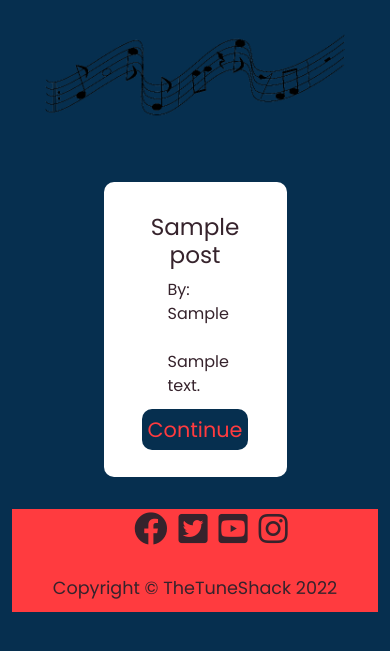
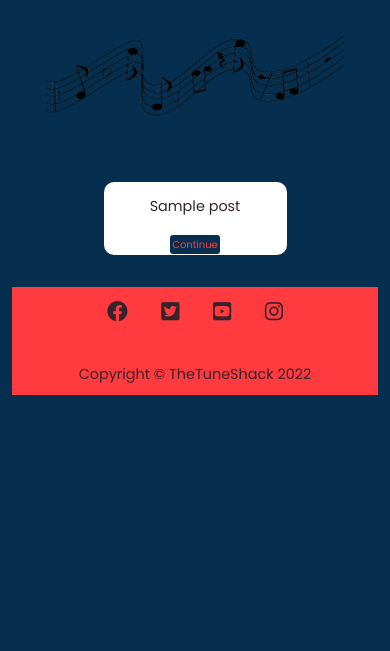
Before and after one commit to darco31/Tuneshack, a Django app: page / in a window 390 px wide. Shown: the part 77-728 px from the top of the page. Run offline with Django 4.2, Linux system fonts and the light colour scheme; tables that the repository leaves empty hold one stand-in row (values such as "Sample post").

Commit message:
Add media styels

```diff
--- a/static/css/style.css
+++ b/static/css/style.css
@@ -482,7 +482,30 @@ footer {
 }
 
 /* Media queries for small screens */
-@media screen and (max-width: 576px) {
+@media screen and (max-width: 400px) {
+
+    .container-post {
+        padding: 0;
+    }
+
+    ul {
+        padding: 0;
+    }
+
+    .post-title {
+        font-size: 0.9rem;
+        margin-top: 1rem;
+    }
+
+    .continue_button {
+        padding: 2px;
+        font-size: 10px;
+        border-radius: 3px;
+    }
+
+    .author-name {
+        display: none;
+    }
 
     .navbar-brand {
         color: var(--wine);
@@ -509,4 +532,28 @@ footer {
         font-size: 1.3rem;
         margin-top: 0.5rem;
     }
+
+    .social-networks i {
+        font-size: 100%;
+        margin: 4%;
+        color: #36232c;
+    }
+
+    .social-networks i:hover {
+        color: var(--white);
+    }
+
+    .footer-copyright {
+        font-size: 0.9rem;
+        padding: 10px;
+        text-align: center;
+        color: #36232c;
+    }
+
+    .post-link {
+        color: var(--wine);
+        text-decoration: none;
+    }
 }
+
+@media screen and (max-width: 800px)
```
